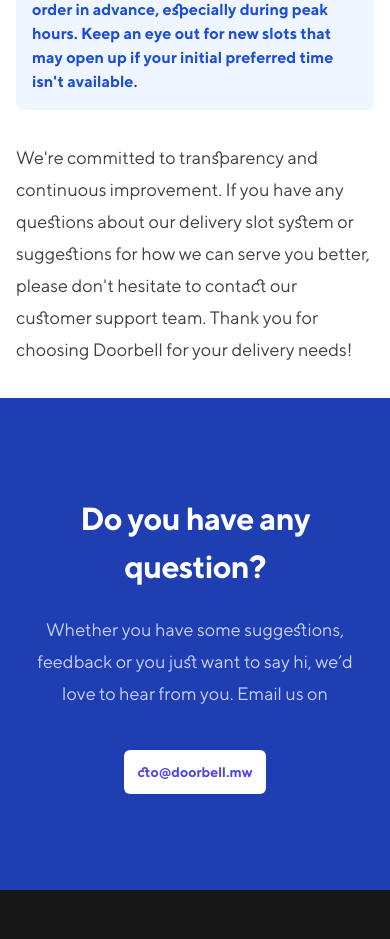
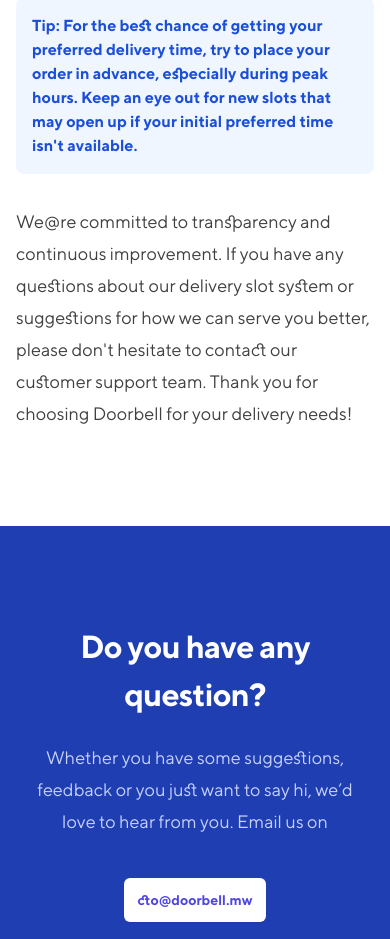
Before and after one commit to liwoo/doorbell-site, a Next.js app: page /delivery-time-help in a window 390 px wide. Shown: the part 1842-2781 px from the top of the page. Built offline with nearby package versions, Linux system fonts and the light colour scheme.

Commit message:
fix padding issues on small devices

```diff
--- a/src/pages/delivery-help.jsx
+++ b/src/pages/delivery-help.jsx
@@ -34,7 +34,7 @@ export default function DeliveryHelp() {
 
   return (
     <MainLayout title="Delivery Help | Doorbell">
-      <div className="bg-white px-4 py-8 sm:px-6 sm:py-24 lg:px-8 lg:py-40">
+      <div className="bg-white px-4 py-24 sm:px-6 lg:px-8 lg:py-40">
         <div className="mx-auto max-w-3xl">
           <h1 className="text-3xl font-bold tracking-tight text-gray-900 sm:text-4xl mb-8">
             Understanding Our Delivery Process
--- a/src/pages/delivery-time-help.jsx
+++ b/src/pages/delivery-time-help.jsx
@@ -38,7 +38,7 @@ export default function DeliveryTimeHelp() {
 
   return (
     <MainLayout title="Delivery Time Help | Doorbell">
-      <div className="bg-white px-4 py-8 sm:px-6 sm:py-24 lg:px-8 lg:py-40">
+      <div className="bg-white px-4 sm:px-6 py-24 lg:px-8 lg:py-40">
         <div className="mx-auto max-w-3xl">
           <h1 className="text-3xl font-bold tracking-tight text-gray-900 sm:text-4xl mb-8">
             Understanding Our Delivery Time Slots
@@ -62,7 +62,7 @@ export default function DeliveryTimeHelp() {
           </div>
 
           <p className="mt-8 text-lg text-gray-700">
-            We&apos;re committed to transparency and continuous improvement. If you have any questions about
+            We@re committed to transparency and continuous improvement. If you have any questions about
             our delivery slot system or suggestions for how we can serve you better, please don&apos;t hesitate
             to contact our customer support team. Thank you for choosing Doorbell for your delivery needs!
           </p>
--- a/src/pages/waiting-help.jsx
+++ b/src/pages/waiting-help.jsx
@@ -34,7 +34,7 @@ export default function WaitingHelp() {
 
   return (
     <MainLayout title="Waiting for Confirmation Help | Doorbell">
-      <div className="bg-white px-4 py-8 sm:px-6 sm:py-24 lg:px-8 lg:py-40">
+      <div className="bg-white px-4 py-24 sm:px-6 lg:px-8 lg:py-40">
         <div className="mx-auto max-w-3xl">
           <h1 className="text-3xl font-bold tracking-tight text-gray-900 sm:text-4xl mb-8">
             Understanding the &apos;Waiting for Confirmation&apos; Stage
--- a/src/pages/why-signin.jsx
+++ b/src/pages/why-signin.jsx
@@ -39,7 +39,7 @@ export default function WhySignIn() {
 
   return (
     <MainLayout title="Why Sign In | Doorbell">
-      <div className="bg-white px-4 py-8 sm:px-6 sm:py-24 lg:px-8 lg:py-40">
+      <div className="bg-white px-4 py-24 sm:px-6 lg:px-8 lg:py-40">
         <div className="mx-auto max-w-3xl">
           <h1 className="text-3xl font-bold tracking-tight text-gray-900 sm:text-4xl mb-8">
             Why Sign In to Doorbell?
```
